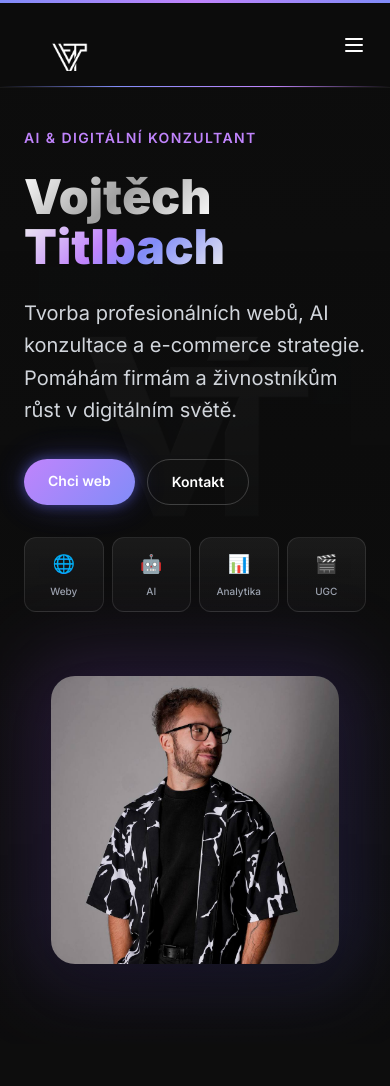
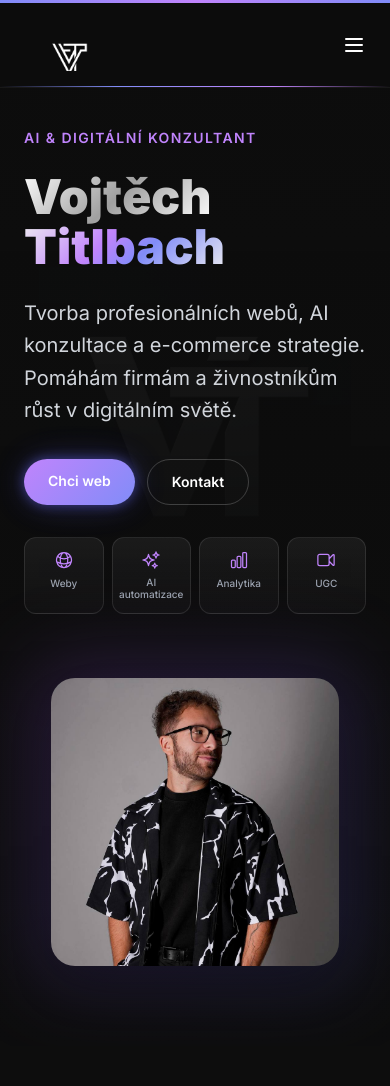
Before and after one commit to VOJTA-ALTISPORT/vt-creator, a Flask app: page / in a window 390 px wide. Shown: the top 1086 px of the page. Run offline with Flask 3, Linux system fonts and the light colour scheme; some libraries are stand-ins or nearby versions.

Commit message:
SVG ikony místo emoji, AI automatizace label, logo v pozadí mobilního menu

```diff
--- a/templates/base.html
+++ b/templates/base.html
@@ -274,7 +274,8 @@
     </nav>
 
     <!-- Mobile menu -->
-    <div id="mobileMenu" class="mobile-menu fixed inset-0 z-40 bg-brand-950 flex flex-col items-center justify-center gap-8 md:hidden" style="background: #080808;">
+    <div id="mobileMenu" class="mobile-menu fixed inset-0 z-40 flex flex-col items-center justify-center gap-8 md:hidden" style="background: #080808;">
+        <img src="{{ url_for('static', filename='logo_white.png') }}" alt="" style="position:absolute;top:50%;left:50%;transform:translate(-50%,-50%);width:60vw;opacity:0.04;pointer-events:none;">
         <button class="absolute top-5 right-6 text-white" onclick="document.getElementById('mobileMenu').classList.remove('open')">
             <svg class="w-7 h-7" fill="none" stroke="currentColor" viewBox="0 0 24 24">
                 <path stroke-linecap="round" stroke-linejoin="round" stroke-width="2" d="M6 18L18 6M6 6l12 12"/>
--- a/templates/index.html
+++ b/templates/index.html
@@ -29,19 +29,19 @@
                 <!-- Rychlá navigace na mobilu -->
                 <div class="grid grid-cols-4 gap-2 mt-8 md:hidden reveal delay-3">
                     <a href="{{ url_for('weby') }}" class="flex flex-col items-center gap-1.5 bg-gradient-to-b from-white/[0.06] to-white/[0.02] border border-white/10 rounded-xl py-3 px-2 hover:border-purple-500/30 transition">
-                        <span class="text-lg">🌐</span>
+                        <svg class="w-5 h-5 text-purple-400" fill="none" stroke="currentColor" stroke-width="1.5" viewBox="0 0 24 24"><path stroke-linecap="round" stroke-linejoin="round" d="M12 21a9.004 9.004 0 008.716-6.747M12 21a9.004 9.004 0 01-8.716-6.747M12 21c2.485 0 4.5-4.03 4.5-9S14.485 3 12 3m0 18c-2.485 0-4.5-4.03-4.5-9S9.515 3 12 3m0 0a8.997 8.997 0 017.843 4.582M12 3a8.997 8.997 0 00-7.843 4.582m15.686 0A11.953 11.953 0 0112 10.5c-2.998 0-5.74-1.1-7.843-2.918m15.686 0A8.959 8.959 0 0121 12c0 .778-.099 1.533-.284 2.253m0 0A17.919 17.919 0 0112 16.5c-3.162 0-6.133-.815-8.716-2.247m0 0A9.015 9.015 0 013 12c0-1.605.42-3.113 1.157-4.418"/></svg>
                         <span class="text-[10px] text-gray-400 font-medium">Weby</span>
                     </a>
                     <a href="{{ url_for('ai_automatizace') }}" class="flex flex-col items-center gap-1.5 bg-gradient-to-b from-white/[0.06] to-white/[0.02] border border-white/10 rounded-xl py-3 px-2 hover:border-purple-500/30 transition">
-                        <span class="text-lg">🤖</span>
-                        <span class="text-[10px] text-gray-400 font-medium">AI</span>
+                        <svg class="w-5 h-5 text-purple-400" fill="none" stroke="currentColor" stroke-width="1.5" viewBox="0 0 24 24"><path stroke-linecap="round" stroke-linejoin="round" d="M9.813 15.904L9 18.75l-.813-2.846a4.5 4.5 0 00-3.09-3.09L2.25 12l2.846-.813a4.5 4.5 0 003.09-3.09L9 5.25l.813 2.846a4.5 4.5 0 003.09 3.09L15.75 12l-2.846.813a4.5 4.5 0 00-3.09 3.09zM18.259 8.715L18 9.75l-.259-1.035a3.375 3.375 0 00-2.455-2.456L14.25 6l1.036-.259a3.375 3.375 0 002.455-2.456L18 2.25l.259 1.035a3.375 3.375 0 002.455 2.456L21.75 6l-1.036.259a3.375 3.375 0 00-2.455 2.456zM16.894 20.567L16.5 21.75l-.394-1.183a2.25 2.25 0 00-1.423-1.423L13.5 18.75l1.183-.394a2.25 2.25 0 001.423-1.423l.394-1.183.394 1.183a2.25 2.25 0 001.423 1.423l1.183.394-1.183.394a2.25 2.25 0 00-1.423 1.423z"/></svg>
+                        <span class="text-[10px] text-gray-400 font-medium leading-tight text-center">AI<br>automatizace</span>
                     </a>
                     <a href="{{ url_for('sluzby') }}" class="flex flex-col items-center gap-1.5 bg-gradient-to-b from-white/[0.06] to-white/[0.02] border border-white/10 rounded-xl py-3 px-2 hover:border-purple-500/30 transition">
-                        <span class="text-lg">📊</span>
+                        <svg class="w-5 h-5 text-purple-400" fill="none" stroke="currentColor" stroke-width="1.5" viewBox="0 0 24 24"><path stroke-linecap="round" stroke-linejoin="round" d="M3 13.125C3 12.504 3.504 12 4.125 12h2.25c.621 0 1.125.504 1.125 1.125v6.75C7.5 20.496 6.996 21 6.375 21h-2.25A1.125 1.125 0 013 19.875v-6.75zM9.75 8.625c0-.621.504-1.125 1.125-1.125h2.25c.621 0 1.125.504 1.125 1.125v11.25c0 .621-.504 1.125-1.125 1.125h-2.25a1.125 1.125 0 01-1.125-1.125V8.625zM16.5 4.125c0-.621.504-1.125 1.125-1.125h2.25C20.496 3 21 3.504 21 4.125v15.75c0 .621-.504 1.125-1.125 1.125h-2.25a1.125 1.125 0 01-1.125-1.125V4.125z"/></svg>
                         <span class="text-[10px] text-gray-400 font-medium">Analytika</span>
                     </a>
                     <a href="{{ url_for('ugc') }}" class="flex flex-col items-center gap-1.5 bg-gradient-to-b from-white/[0.06] to-white/[0.02] border border-white/10 rounded-xl py-3 px-2 hover:border-purple-500/30 transition">
-                        <span class="text-lg">🎬</span>
+                        <svg class="w-5 h-5 text-purple-400" fill="none" stroke="currentColor" stroke-width="1.5" viewBox="0 0 24 24"><path stroke-linecap="round" d="M15.75 10.5l4.72-4.72a.75.75 0 011.28.53v11.38a.75.75 0 01-1.28.53l-4.72-4.72M4.5 18.75h9a2.25 2.25 0 002.25-2.25v-9a2.25 2.25 0 00-2.25-2.25h-9A2.25 2.25 0 002.25 7.5v9a2.25 2.25 0 002.25 2.25z"/></svg>
                         <span class="text-[10px] text-gray-400 font-medium">UGC</span>
                     </a>
                 </div>
```
Also changed, not shown: 1 other file.
